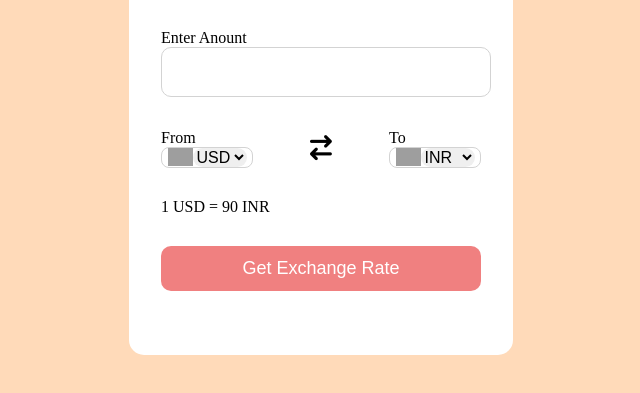
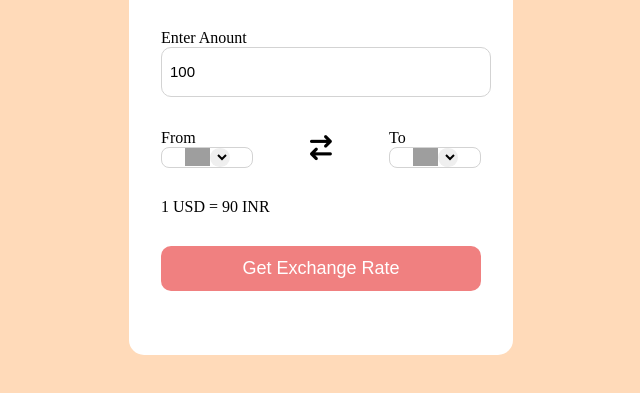
Before and after one commit to ArghaS/Currency-Converter, a plain HTML site: page index.html in a window 1280 px wide. Shown: the part 259-652 px from the top of the page, without its empty margins (319-959 px from the left). Drawn offline with Linux system fonts and the light colour scheme; grey boxes are pictures that could not be loaded.

Commit message:
updated html

```diff
--- a/index.html
+++ b/index.html
@@ -13,19 +13,14 @@
         <form>
             <div class="amount">
                 <p>Enter Anount</p>
-                <input type="100" type="text">
+                <input value="100" type="text">
             </div>
             <div class="dropdown">
                 <div class="from">
                     <p>From</p>
                     <div class="select-container">
                         <img src="https://flagsapi.com/US/flat/64.png">
-                        <select name="from">
-                            <option value="USD" selected>USD</option>
-                            <option value="INR">INR</option>
-                            <option value="EURO">USD</option>
-                            <option value="AUD">INR</option>
-                        </select>
+                        <select name="from"></select>
                     </div>
                 </div>
                 <i class="fa-solid fa-arrow-right-arrow-left"></i>
@@ -33,12 +28,7 @@
                     <p>To</p>
                     <div class="select-container">
                         <img src="https://flagsapi.com/IN/flat/64.png">
-                        <select name="to">
-                            <option value="USD">USD</option>
-                            <option value="INR" selected>INR</option>
-                            <option value="EURO">USD</option>
-                            <option value="AUD">INR</option>
-                        </select>
+                        <select name="to"></select>
                     </div>
                 </div>
             </div>
```
